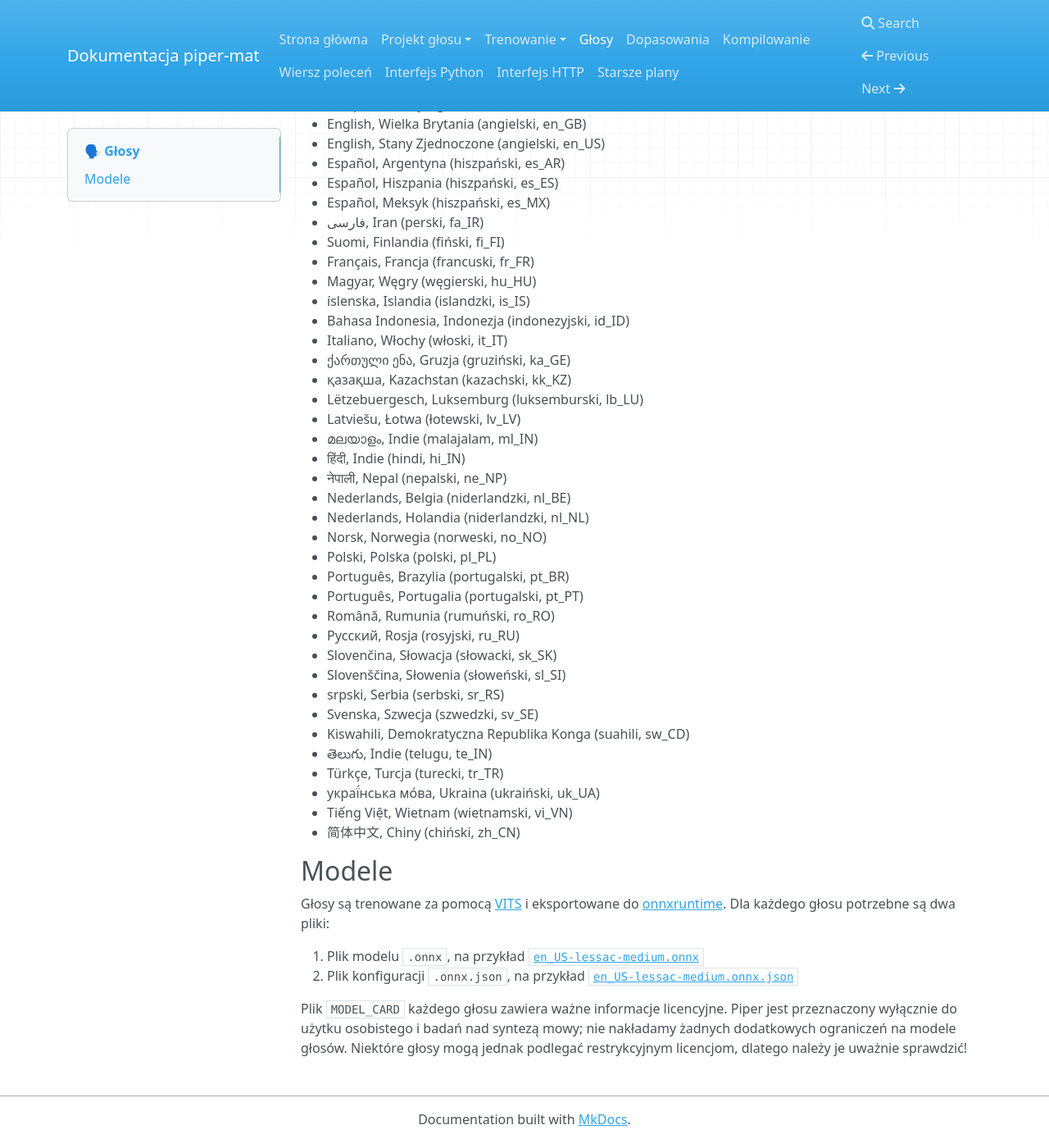
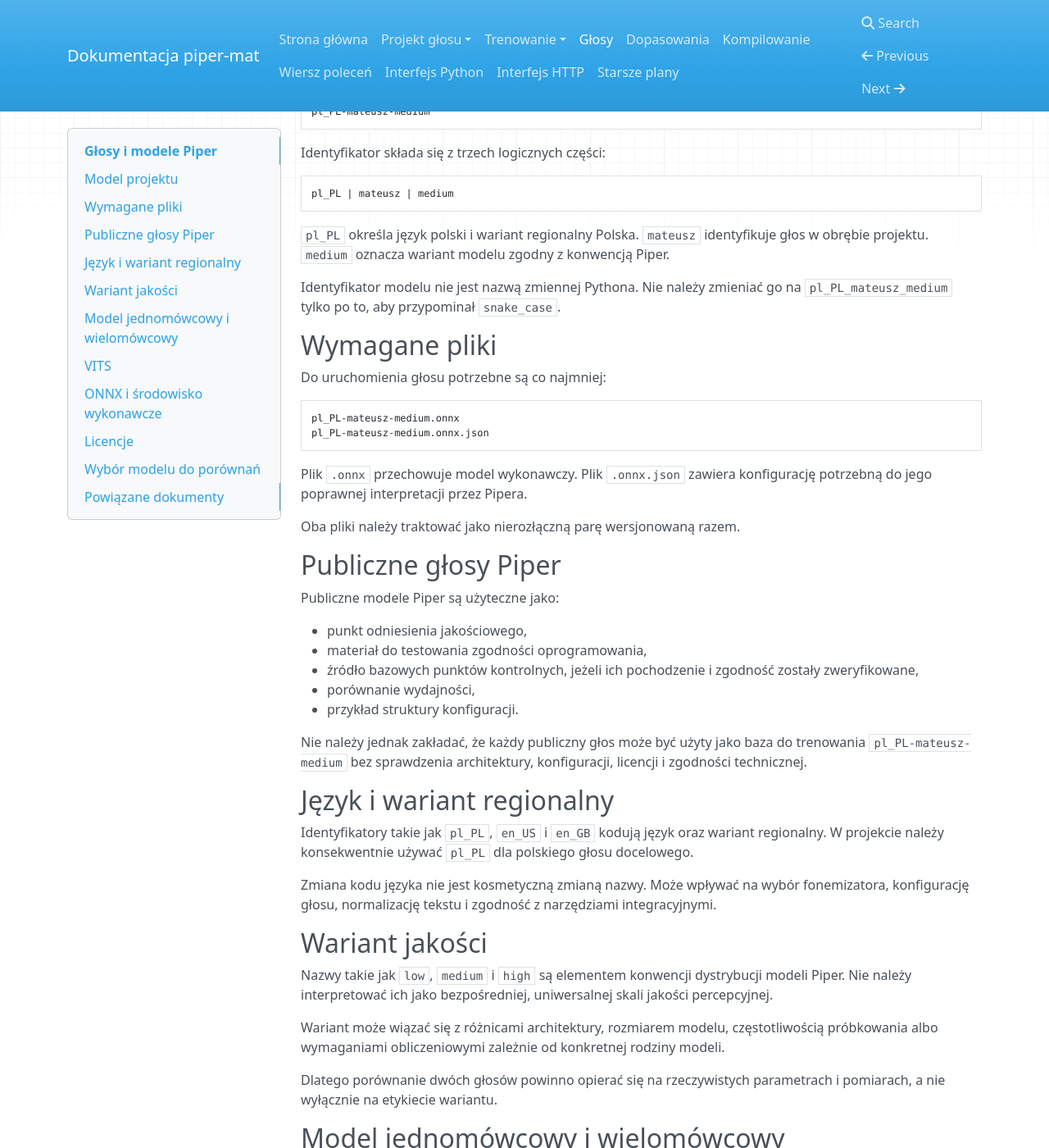
Before and after one commit to MatPomGit/piper-mat, an MkDocs documentation site: the page built from docs/VOICES.md, in a window 1280 px wide and 1400 px high, scrolled down 363 px. Shown: the whole window at 82% size. Built offline with MkDocs 1.6.1, drawn with Linux system fonts in a browser that asks for light colours; nearby versions of some CDN libraries; some of the changed text lies outside the part shown.

Commit message:
docs: dostosuj opis głosów do piper-mat

````diff
--- a/docs/VOICES.md
+++ b/docs/VOICES.md
@@ -1,62 +1,119 @@
-# 🗣️ Głosy
+# Głosy i modele Piper
 
-[Posłuchaj próbek głosów](https://rhasspy.github.io/piper-samples)
+Głos Piper jest zestawem artefaktów pozwalających wykonywać syntezę mowy dla określonego języka, wariantu językowego i jednego lub wielu mówców. W `piper-mat` głównym artefaktem jest rozwijany model `pl_PL-mateusz-medium`.
 
-[Pobierz głosy](https://huggingface.co/rhasspy/piper-voices/tree/main)
+Ten dokument wyjaśnia sposób identyfikowania głosów i relację pomiędzy modelem projektu a publicznymi modelami Piper. Nie utrzymujemy tutaj ręcznej kopii pełnej listy wszystkich publicznie dostępnych głosów, ponieważ taka lista szybko się dezaktualizuje.
 
-Obsługiwane języki:
+## Model projektu
 
-* <span dir="rtl">العربية</span>, Jordania (arabski, ar_JO)
-* Català, Hiszpania (kataloński, ca_ES)
-* Čeština, Czechy (czeski, cs_CZ)
-* Cymraeg, Wielka Brytania (walijski, cy_GB)
-* Dansk, Dania (duński, da_DK)
-* Deutsch, Niemcy (niemiecki, de_DE)
-* Ελληνικά, Grecja (grecki, el_GR)
-* English, Wielka Brytania (angielski, en_GB)
-* English, Stany Zjednoczone (angielski, en_US)
-* Español, Argentyna (hiszpański, es_AR)
-* Español, Hiszpania (hiszpański, es_ES)
-* Español, Meksyk (hiszpański, es_MX)
-* <span dir="rtl">فارسی</span>, Iran (perski, fa_IR)
-* Suomi, Finlandia (fiński, fi_FI)
-* Français, Francja (francuski, fr_FR)
-* Magyar, Węgry (węgierski, hu_HU)
-* íslenska, Islandia (islandzki, is_IS)
-* Bahasa Indonesia, Indonezja (indonezyjski, id_ID)
-* Italiano, Włochy (włoski, it_IT)
-* ქართული ენა, Gruzja (gruziński, ka_GE)
-* қазақша, Kazachstan (kazachski, kk_KZ)
-* Lëtzebuergesch, Luksemburg (luksemburski, lb_LU)
-* Latviešu, Łotwa (łotewski, lv_LV)
-* മലയാളം, Indie (malajalam, ml_IN)
-* हिंदी, Indie (hindi, hi_IN)
-* नेपाली, Nepal (nepalski, ne_NP)
-* Nederlands, Belgia (niderlandzki, nl_BE)
-* Nederlands, Holandia (niderlandzki, nl_NL)
-* Norsk, Norwegia (norweski, no_NO)
-* Polski, Polska (polski, pl_PL)
-* Português, Brazylia (portugalski, pt_BR)
-* Português, Portugalia (portugalski, pt_PT)
-* Română, Rumunia (rumuński, ro_RO)
-* Русский, Rosja (rosyjski, ru_RU)
-* Slovenčina, Słowacja (słowacki, sk_SK)
-* Slovenščina, Słowenia (słoweński, sl_SI)
-* srpski, Serbia (serbski, sr_RS)
-* Svenska, Szwecja (szwedzki, sv_SE)
-* Kiswahili, Demokratyczna Republika Konga (suahili, sw_CD)
-* తెలుగు, Indie (telugu, te_IN)
-* Türkçe, Turcja (turecki, tr_TR)
-* украї́нська мо́ва, Ukraina (ukraiński, uk_UA)
-* Tiếng Việt, Wietnam (wietnamski, vi_VN)
-* 简体中文, Chiny (chiński, zh_CN)
+Docelowy głos:
 
-## Modele
+```text
+pl_PL-mateusz-medium
+```
 
-Głosy są trenowane za pomocą [VITS](https://github.com/jaywalnut310/vits/) i eksportowane do [onnxruntime](https://onnxruntime.ai/).
-Dla każdego głosu potrzebne są dwa pliki:
+Identyfikator składa się z trzech logicznych części:
 
-1. Plik modelu `.onnx`, na przykład [`en_US-lessac-medium.onnx`](https://huggingface.co/rhasspy/piper-voices/resolve/v1.0.0/en/en_US/lessac/medium/en_US-lessac-medium.onnx)
-2. Plik konfiguracji `.onnx.json`, na przykład [`en_US-lessac-medium.onnx.json`](https://huggingface.co/rhasspy/piper-voices/resolve/v1.0.0/en/en_US/lessac/medium/en_US-lessac-medium.onnx.json)
+```text
+pl_PL | mateusz | medium
+```
 
-Plik `MODEL_CARD` każdego głosu zawiera ważne informacje licencyjne. Piper jest przeznaczony wyłącznie do użytku osobistego i badań nad syntezą mowy; nie nakładamy żadnych dodatkowych ograniczeń na modele głosów. Niektóre głosy mogą jednak podlegać restrykcyjnym licencjom, dlatego należy je uważnie sprawdzić!
+`pl_PL` określa język polski i wariant regionalny Polska. `mateusz` identyfikuje głos w obrębie projektu. `medium` oznacza wariant modelu zgodny z konwencją Piper.
+
+Identyfikator modelu nie jest nazwą zmiennej Pythona. Nie należy zmieniać go na `pl_PL_mateusz_medium` tylko po to, aby przypominał `snake_case`.
+
+## Wymagane pliki
+
+Do uruchomienia głosu potrzebne są co najmniej:
+
+```text
+pl_PL-mateusz-medium.onnx
+pl_PL-mateusz-medium.onnx.json
+```
+
+Plik `.onnx` przechowuje model wykonawczy. Plik `.onnx.json` zawiera konfigurację potrzebną do jego poprawnej interpretacji przez Pipera.
+
+Oba pliki należy traktować jako nierozłączną parę wersjonowaną razem.
+
+## Publiczne głosy Piper
+
+Publiczne modele Piper są użyteczne jako:
+
+- punkt odniesienia jakościowego,
+- materiał do testowania zgodności oprogramowania,
+- źródło bazowych punktów kontrolnych, jeżeli ich pochodzenie i zgodność zostały zweryfikowane,
+- porównanie wydajności,
+- przykład struktury konfiguracji.
+
+Nie należy jednak zakładać, że każdy publiczny głos może być użyty jako baza do trenowania `pl_PL-mateusz-medium` bez sprawdzenia architektury, konfiguracji, licencji i zgodności technicznej.
+
+## Język i wariant regionalny
+
+Identyfikatory takie jak `pl_PL`, `en_US` i `en_GB` kodują język oraz wariant regionalny. W projekcie należy konsekwentnie używać `pl_PL` dla polskiego głosu docelowego.
+
+Zmiana kodu języka nie jest kosmetyczną zmianą nazwy. Może wpływać na wybór fonemizatora, konfigurację głosu, normalizację tekstu i zgodność z narzędziami integracyjnymi.
+
+## Wariant jakości
+
+Nazwy takie jak `low`, `medium` i `high` są elementem konwencji dystrybucji modeli Piper. Nie należy interpretować ich jako bezpośredniej, uniwersalnej skali jakości percepcyjnej.
+
+Wariant może wiązać się z różnicami architektury, rozmiarem modelu, częstotliwością próbkowania albo wymaganiami obliczeniowymi zależnie od konkretnej rodziny modeli.
+
+Dlatego porównanie dwóch głosów powinno opierać się na rzeczywistych parametrach i pomiarach, a nie wyłącznie na etykiecie wariantu.
+
+## Model jednomówcowy i wielomówcowy
+
+Model jednomówcowy (single-speaker model) reprezentuje jeden głos. `pl_PL-mateusz-medium` jest projektowany jako model jednomówcowy.
+
+Model wielomówcowy (multi-speaker model) może przechowywać wiele głosów w jednym modelu i wymaga wskazania mówcy podczas syntezy.
+
+Nie ma potrzeby zwiększania złożoności `piper-mat` przez przejście na model wielomówcowy, jeżeli celem pozostaje wierne odwzorowanie jednego głosu.
+
+## VITS
+
+Piper wykorzystuje architekturę opartą na VITS. VITS jest generatywną architekturą syntezy mowy łączącą modelowanie reprezentacji tekstowej, czasu trwania i generowania sygnału mowy w jednym procesie trenowania.
+
+W dokumentacji użytkowej nie należy sprowadzać jakości modelu do samej nazwy architektury. Wynik zależy również od danych, fonemizacji, konfiguracji, procesu trenowania i wyboru punktu kontrolnego.
+
+## ONNX i środowisko wykonawcze
+
+ONNX jest formatem reprezentacji modelu. ONNX Runtime jest środowiskiem wykonawczym służącym do wykonywania modelu ONNX.
+
+Nie należy używać nazw `ONNX` i `ONNX Runtime` zamiennie:
+
+- `ONNX` opisuje format modelu,
+- `ONNX Runtime` opisuje oprogramowanie wykonujące model.
+
+To rozróżnienie jest istotne w raportach wydajności i dokumentacji wdrożenia.
+
+## Licencje
+
+Licencję każdego modelu należy sprawdzać niezależnie. Licencja kodu Piper nie nadaje automatycznie takich samych praw do wszystkich modeli głosów, punktów kontrolnych ani zbiorów danych.
+
+Dla `pl_PL-mateusz-medium` należy osobno ustalić:
+
+- prawa do nagrań źródłowych,
+- warunki wykorzystania głosu,
+- licencję zbioru danych,
+- licencję finalnego modelu,
+- warunki publikacji próbek.
+
+Karta modelu jest kanonicznym miejscem dokumentowania tych informacji dla konkretnego wydania.
+
+## Wybór modelu do porównań
+
+Jeżeli `pl_PL-mateusz-medium` jest porównywany z innym głosem, należy zapisać:
+
+- pełny identyfikator modelu referencyjnego,
+- wersję lub rewizję źródła,
+- SHA-256 pobranego artefaktu, jeżeli jest używany w eksperymencie,
+- częstotliwość próbkowania,
+- platformę wykonawczą,
+- parametry syntezy,
+- licencję.
+
+Dzięki temu wynik porównania można później odtworzyć.
+
+## Powiązane dokumenty
+
+Szczegółowy opis `pl_PL-mateusz-medium` znajduje się w `models/pl_PL-mateusz-medium/MODEL_CARD.md`. Kryteria gotowości modelu opisano w [MODEL.md](MODEL.md), a proces wydawania w [RELEASES.md](RELEASES.md).
````
